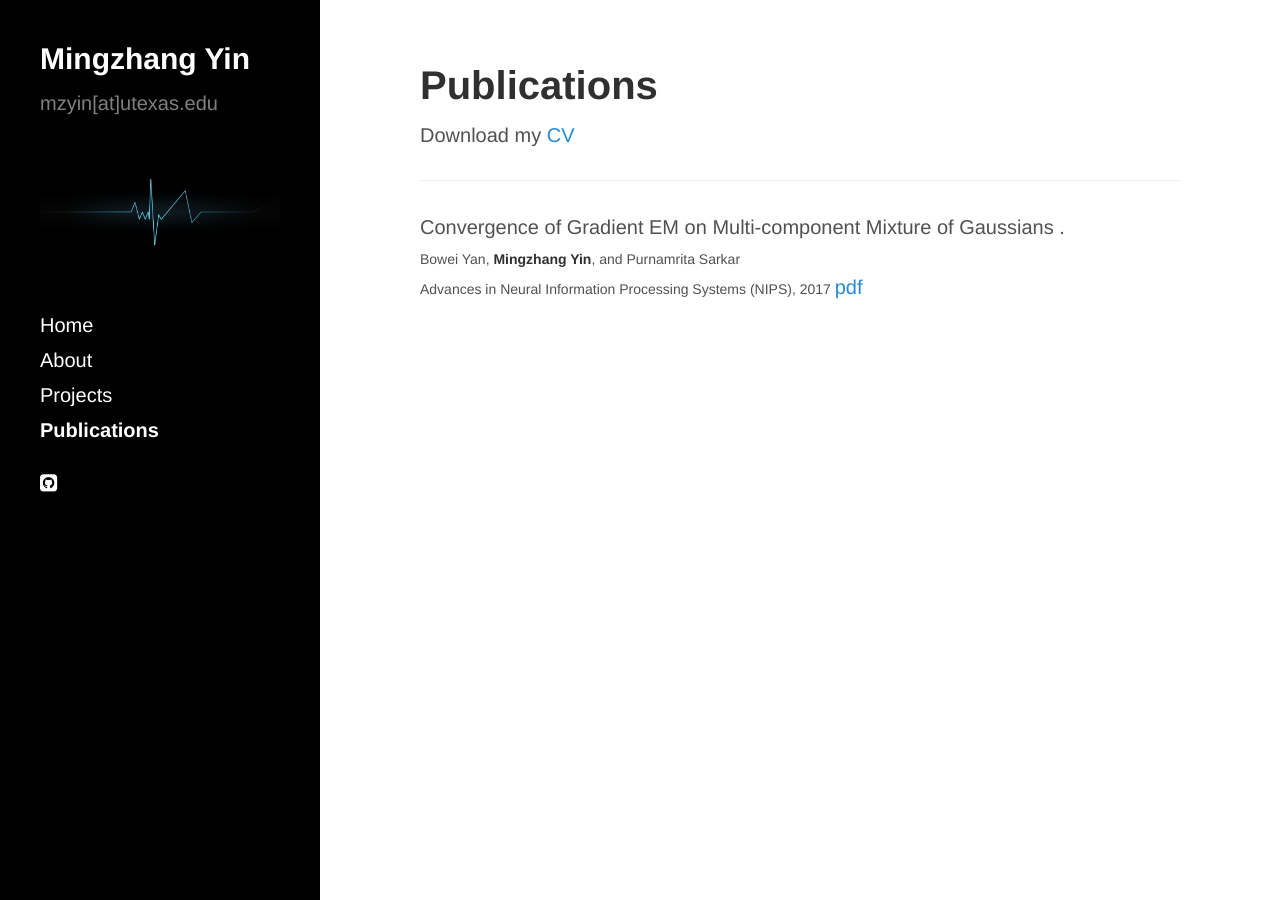
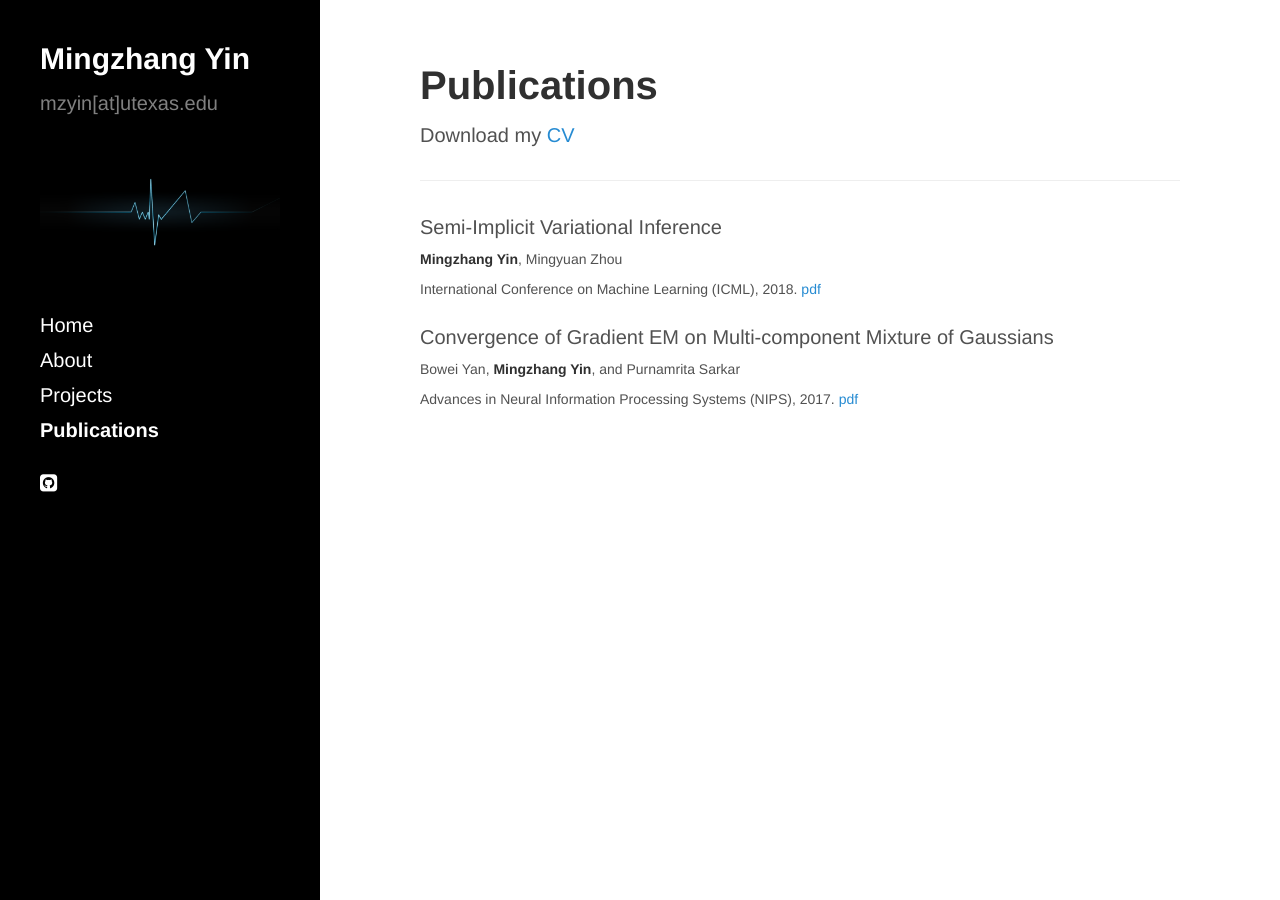
Before and after one commit to mingzhang-yin/mingzhang-yin.github.io, a Jekyll site: the page built from publications.md, in a window 1280 px wide. Built offline with Jekyll 4.4.1, drawn with Linux system fonts in a browser that asks for light colours; nearby versions of some CDN libraries.

Commit message:
Update publications.md

```diff
--- a/publications.md
+++ b/publications.md
@@ -7,7 +7,11 @@ Download my [CV](https://mingzhang-yin.github.io/assets/pdfs/CV_MingzhangYin.pdf
 
 ___
 
+Semi-Implicit Variational Inference
+<br> <span style="font-size:14px"> **Mingzhang Yin**, Mingyuan Zhou  <br>
+International Conference on Machine Learning (ICML), 2018.  [pdf](http://arxiv.org/abs/1805.11183)  </span>
 
-Convergence of Gradient EM on Multi-component Mixture of Gaussians .
+
+Convergence of Gradient EM on Multi-component Mixture of Gaussians
  <br> <span style="font-size:14px"> Bowei Yan, **Mingzhang Yin**, and Purnamrita Sarkar  <br>
-Advances in Neural Information Processing Systems (NIPS), 2017 </span> [pdf](https://papers.nips.cc/paper/7271-convergence-of-gradient-em-on-multi-component-mixture-of-gaussians)
+Advances in Neural Information Processing Systems (NIPS), 2017.  [pdf](https://papers.nips.cc/paper/7271-convergence-of-gradient-em-on-multi-component-mixture-of-gaussians)  </span>
```
